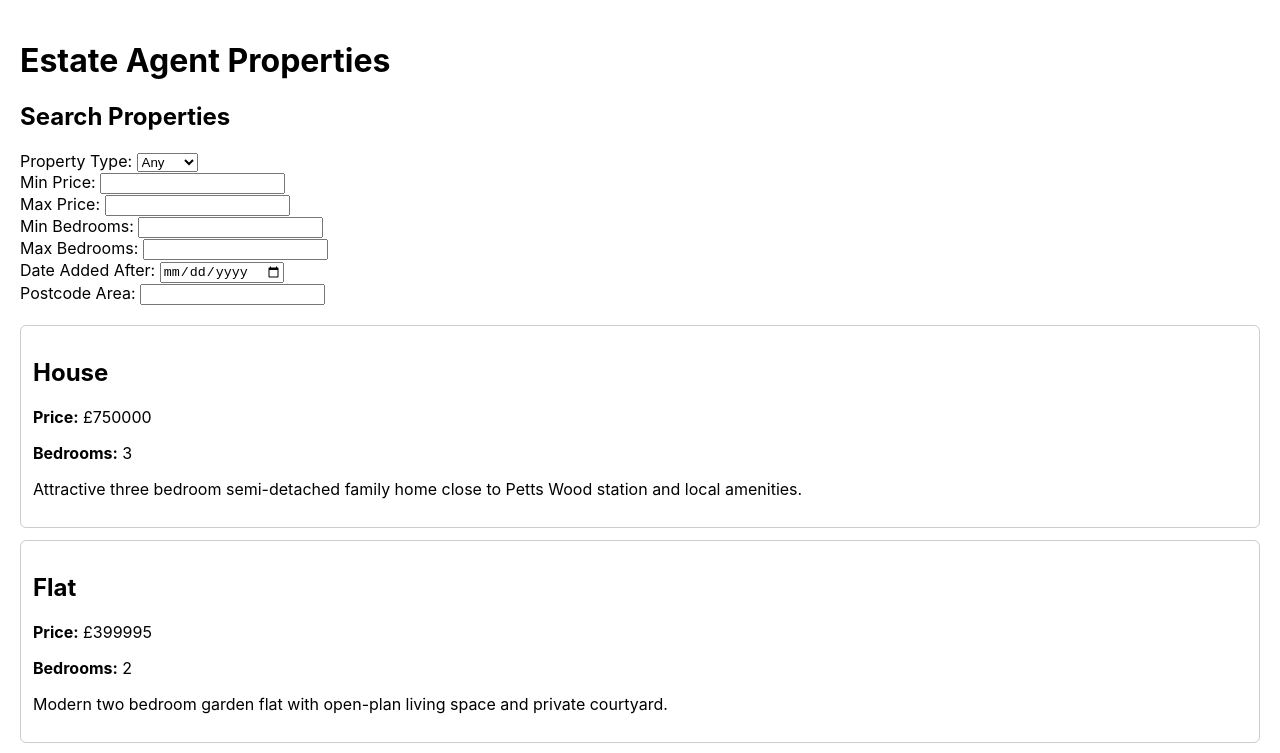
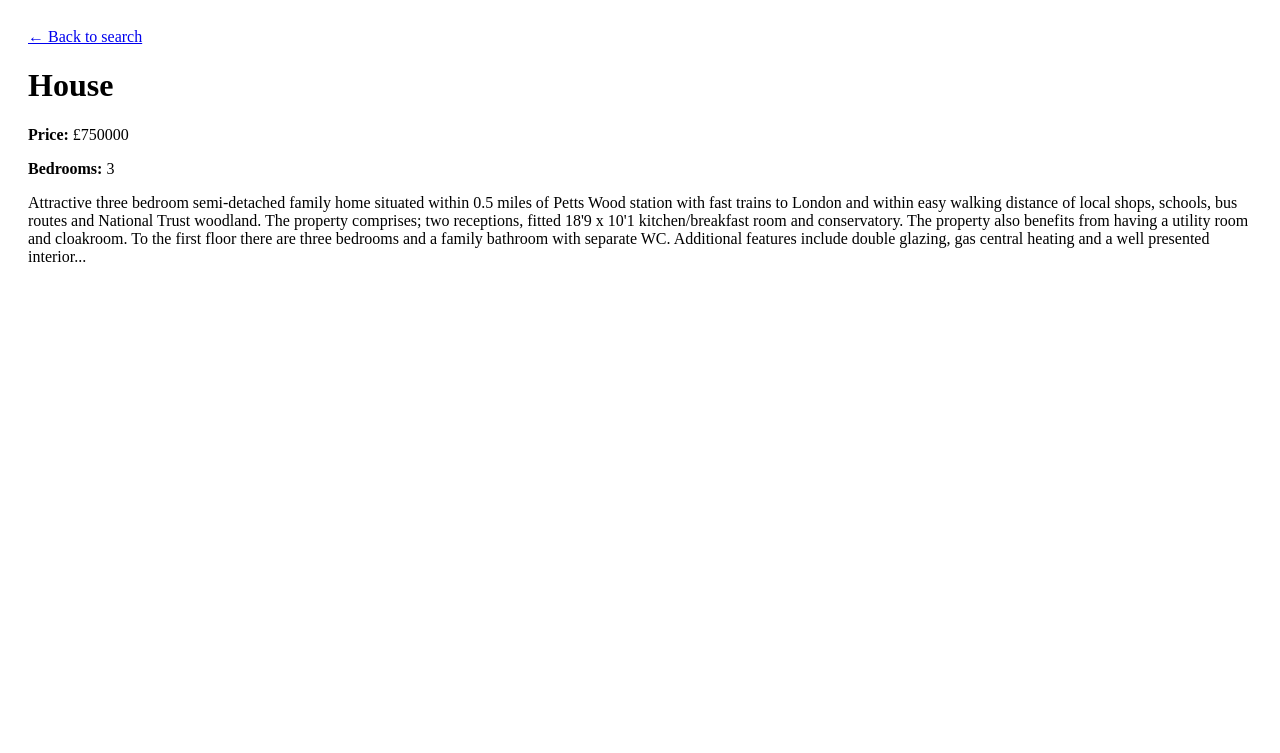
Before and after one commit to pamuduNethisa004/Estate_agent_react_app, a React (Create React App) app: page /property/prop1 in a window 1280 px wide. Shown: the top 753 px of the page. Built offline with nearby package versions, Linux system fonts and the light colour scheme.

Commit message:
Add property details page with routing

```diff
--- a/package.json
+++ b/package.json
@@ -9,6 +9,7 @@
     "@testing-library/user-event": "^13.5.0",
     "react": "^19.2.3",
     "react-dom": "^19.2.3",
+    "react-router-dom": "^6.30.2",
     "react-scripts": "5.0.1",
     "web-vitals": "^2.1.4"
   },
--- a/src/App.js
+++ b/src/App.js
@@ -1,7 +1,9 @@
 import React, { useState } from "react";
+import { Routes, Route } from "react-router-dom";
 import propertiesData from "./data/properties.json";
 import PropertyCard from "./components/PropertyCard";
 import SearchForm from "./components/SearchForm";
+import PropertyDetails from "./pages/PropertyDetails";
 
 function App() {
   const [filters, setFilters] = useState({
@@ -37,6 +39,10 @@ function App() {
   });
 
   return (
+    <Routes>
+      <Route
+        path="/"
+        element={
           <div style={{ padding: "20px" }}>
             <h1>Estate Agent Properties</h1>
 
@@ -46,6 +52,10 @@ function App() {
               <PropertyCard key={property.id} property={property} />
             ))}
           </div>
+        }
+      />
+      <Route path="/property/:id" element={<PropertyDetails />} />
+    </Routes>
   );
 }
 
--- a/src/components/PropertyCard.js
+++ b/src/components/PropertyCard.js
@@ -1,4 +1,5 @@
 import React from "react";
+import { Link } from "react-router-dom";
 
 function PropertyCard({ property }) {
   return (
@@ -14,6 +15,10 @@ function PropertyCard({ property }) {
       <p><strong>Price:</strong> £{property.price}</p>
       <p><strong>Bedrooms:</strong> {property.bedrooms}</p>
       <p>{property.shortDescription}</p>
+
+      <Link to={`/property/${property.id}`}>
+        View details
+      </Link>
     </div>
   );
 }
--- a/src/index.js
+++ b/src/index.js
@@ -1,17 +1,12 @@
-import React from 'react';
-import ReactDOM from 'react-dom/client';
-import './index.css';
-import App from './App';
-import reportWebVitals from './reportWebVitals';
+import React from "react";
+import ReactDOM from "react-dom/client";
+import { BrowserRouter } from "react-router-dom";
+import App from "./App";
 
-const root = ReactDOM.createRoot(document.getElementById('root'));
+const root = ReactDOM.createRoot(document.getElementById("root"));
+
 root.render(
-  <React.StrictMode>
+  <BrowserRouter>
     <App />
-  </React.StrictMode>
+  </BrowserRouter>
 );
-
-// If you want to start measuring performance in your app, pass a function
-// to log results (for example: reportWebVitals(console.log))
-// or send to an analytics endpoint. Learn more: https://bit.ly/CRA-vitals
-reportWebVitals();
--- /dev/null
+++ b/src/pages/PropertyDetails.js
@@ -0,0 +1,28 @@
+import React from "react";
+import { useParams, Link } from "react-router-dom";
+import propertiesData from "../data/properties.json";
+
+function PropertyDetails() {
+  const { id } = useParams();
+
+  const property = propertiesData.properties.find(
+    (p) => p.id === id
+  );
+
+  if (!property) {
+    return <p>Property not found</p>;
+  }
+
+  return (
+    <div style={{ padding: "20px" }}>
+      <Link to="/">← Back to search</Link>
+
+      <h1>{property.type}</h1>
+      <p><strong>Price:</strong> £{property.price}</p>
+      <p><strong>Bedrooms:</strong> {property.bedrooms}</p>
+      <p>{property.longDescription}</p>
+    </div>
+  );
+}
+
+export default PropertyDetails;
```
Also changed, not shown: 1 other file (tests, documents, lock files or other folders). Lines whose indentation alone changed are shown as unchanged.
